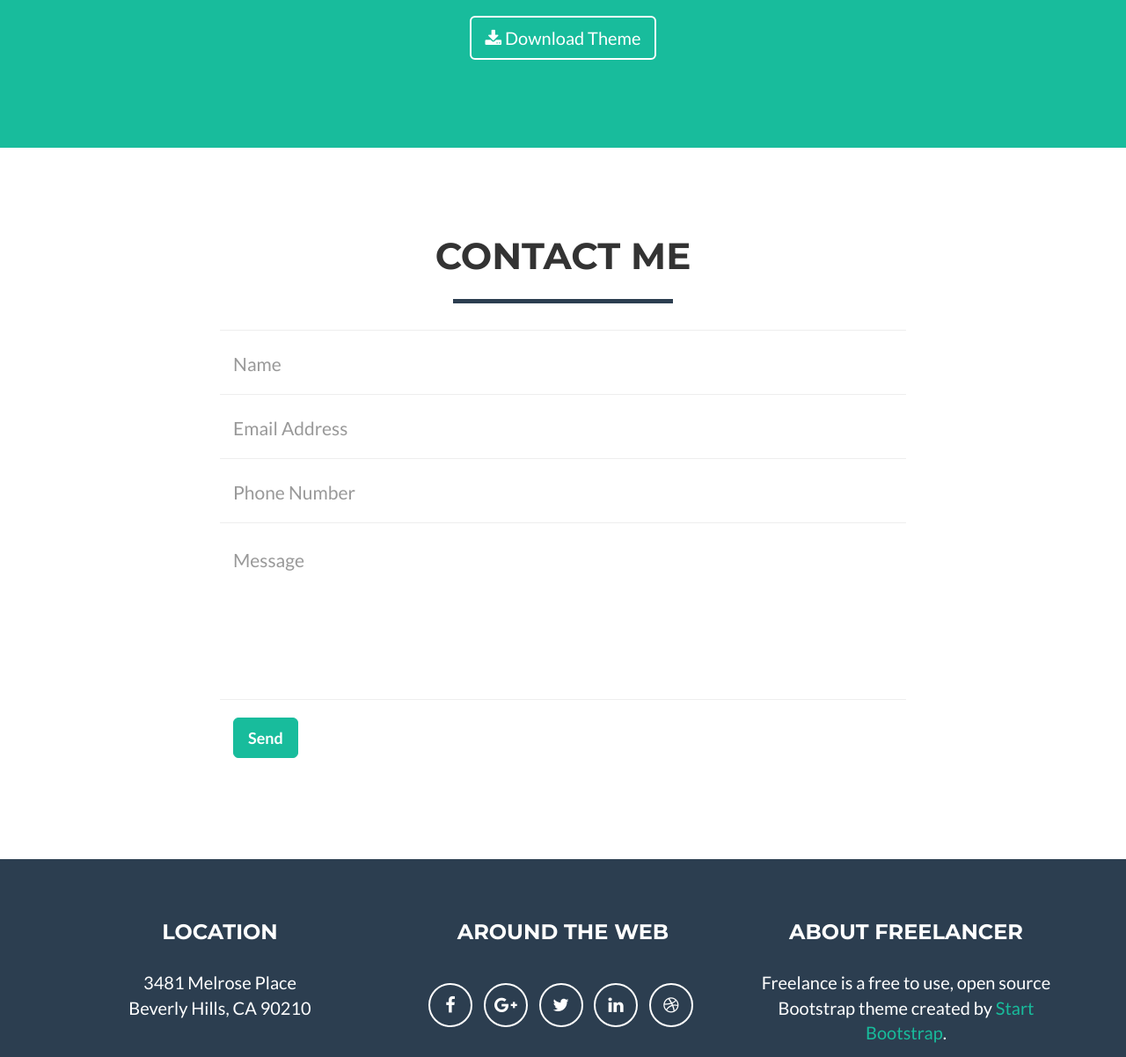
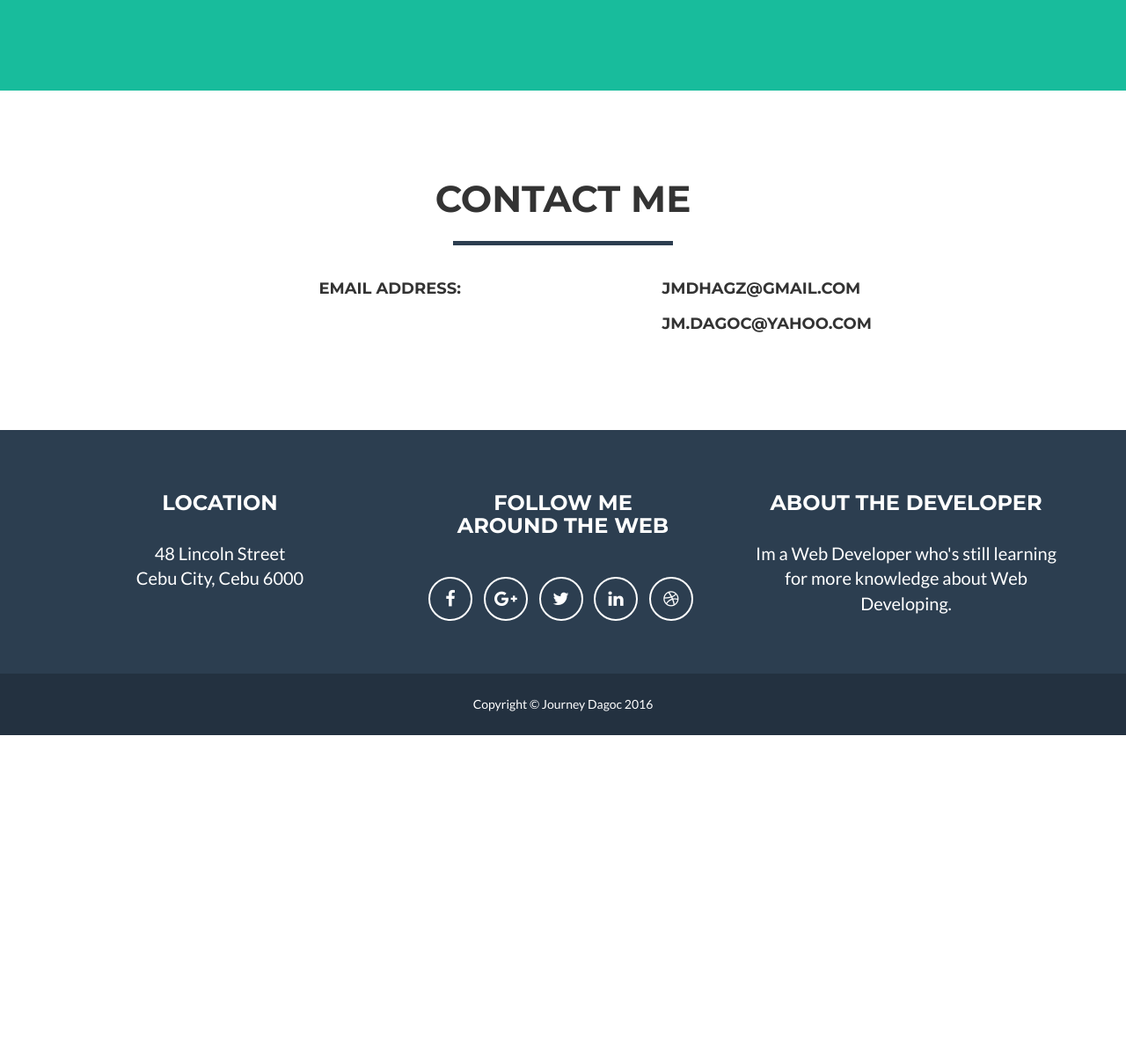
Before and after one commit to jmdhagz/portfolio, a website: page index.html in a window 1280 px wide. Shown: the part 2037-3239 px from the top of the page at 88% size. After the commit the page ends 2873 px from the top, so only its background shows below. Drawn offline with nearby package versions, Linux system fonts and the light colour scheme.

Commit message:
Editing index

```diff
--- a/index.html
+++ b/index.html
@@ -9,7 +9,7 @@
     <meta name="description" content="">
     <meta name="author" content="">
 
-    <title>Freelancer - Start Bootstrap Theme</title>
+    <title>Welcome to my Portfolio</title>
 
     <!-- Bootstrap Core CSS -->
     <link href="vendor/bootstrap/css/bootstrap.min.css" rel="stylesheet">
@@ -172,11 +172,6 @@
                 <div class="col-lg-4">
                     <p>Whether you're a student looking to showcase your work, a professional looking to attract clients, or a graphic artist looking to share your projects, this template is the perfect starting point!</p>
                 </div>
-                <div class="col-lg-8 col-lg-offset-2 text-center">
-                    <a href="#" class="btn btn-lg btn-outline">
-                        <i class="fa fa-download"></i> Download Theme
-                    </a>
-                </div>
             </div>
         </div>
     </section>
@@ -191,46 +186,27 @@
                 </div>
             </div>
             <div class="row">
-                <div class="col-lg-8 col-lg-offset-2">
+                <div class="col-lg-2 col-lg-offset-3">
                     <!-- To configure the contact form email address, go to mail/contact_me.php and update the email address in the PHP file on line 19. -->
                     <!-- The form should work on most web servers, but if the form is not working you may need to configure your web server differently. -->
-                    <form name="sentMessage" id="contactForm" novalidate>
-                        <div class="row control-group">
-                            <div class="form-group col-xs-12 floating-label-form-group controls">
-                                <label>Name</label>
-                                <input type="text" class="form-control" placeholder="Name" id="name" required data-validation-required-message="Please enter your name.">
-                                <p class="help-block text-danger"></p>
-                            </div>
-                        </div>
-                        <div class="row control-group">
-                            <div class="form-group col-xs-12 floating-label-form-group controls">
-                                <label>Email Address</label>
-                                <input type="email" class="form-control" placeholder="Email Address" id="email" required data-validation-required-message="Please enter your email address.">
-                                <p class="help-block text-danger"></p>
-                            </div>
-                        </div>
-                        <div class="row control-group">
-                            <div class="form-group col-xs-12 floating-label-form-group controls">
-                                <label>Phone Number</label>
-                                <input type="tel" class="form-control" placeholder="Phone Number" id="phone" required data-validation-required-message="Please enter your phone number.">
-                                <p class="help-block text-danger"></p>
-                            </div>
-                        </div>
-                        <div class="row control-group">
-                            <div class="form-group col-xs-12 floating-label-form-group controls">
-                                <label>Message</label>
-                                <textarea rows="5" class="form-control" placeholder="Message" id="message" required data-validation-required-message="Please enter a message."></textarea>
-                                <p class="help-block text-danger"></p>
-                            </div>
-                        </div>
-                        <br>
-                        <div id="success"></div>
-                        <div class="row">
-                            <div class="form-group col-xs-12">
-                                <button type="submit" class="btn btn-success btn-lg">Send</button>
-                            </div>
-                        </div>
-                    </form>
+                    <h4>Email Address:</h4>
+                </div>
+                <div class="col-lg-2 col-lg-offset-2">
+                    <!-- To configure the contact form email address, go to mail/contact_me.php and update the email address in the PHP file on line 19. -->
+                    <!-- The form should work on most web servers, but if the form is not working you may need to configure your web server differently. -->
+                    <h4>jmdhagz@gmail.com</h4>
+                </div>
+            </div>
+            <div class="row">
+                <div class="col-lg-2 col-lg-offset-3">
+                    <!-- To configure the contact form email address, go to mail/contact_me.php and update the email address in the PHP file on line 19. -->
+                    <!-- The form should work on most web servers, but if the form is not working you may need to configure your web server differently. -->
+                    <h4></h4>
+                </div>
+                <div class="col-lg-2 col-lg-offset-2">
+                    <!-- To configure the contact form email address, go to mail/contact_me.php and update the email address in the PHP file on line 19. -->
+                    <!-- The form should work on most web servers, but if the form is not working you may need to configure your web server differently. -->
+                    <h4>jm.dagoc@yahoo.com</h4>
                 </div>
             </div>
         </div>
@@ -243,11 +219,11 @@
                 <div class="row">
                     <div class="footer-col col-md-4">
                         <h3>Location</h3>
-                        <p>3481 Melrose Place
-                            <br>Beverly Hills, CA 90210</p>
+                        <p>48 Lincoln Street
+                            <br>Cebu City, Cebu 6000</p>
                     </div>
                     <div class="footer-col col-md-4">
-                        <h3>Around the Web</h3>
+                        <h3>Follow me<br> Around the Web</h3>
                         <ul class="list-inline">
                             <li>
                                 <a href="#" class="btn-social btn-outline"><i class="fa fa-fw fa-facebook"></i></a>
@@ -267,8 +243,8 @@
                         </ul>
                     </div>
                     <div class="footer-col col-md-4">
-                        <h3>About Freelancer</h3>
-                        <p>Freelance is a free to use, open source Bootstrap theme created by <a href="http://startbootstrap.com">Start Bootstrap</a>.</p>
+                        <h3>About the Developer</h3>
+                        <p>Im a Web Developer who's still learning for more knowledge about Web Developing.</p>
                     </div>
                 </div>
             </div>
@@ -277,7 +253,7 @@
             <div class="container">
                 <div class="row">
                     <div class="col-lg-12">
-                        Copyright &copy; Your Website 2016
+                        Copyright &copy; Journey Dagoc 2016
                     </div>
                 </div>
             </div>
```
